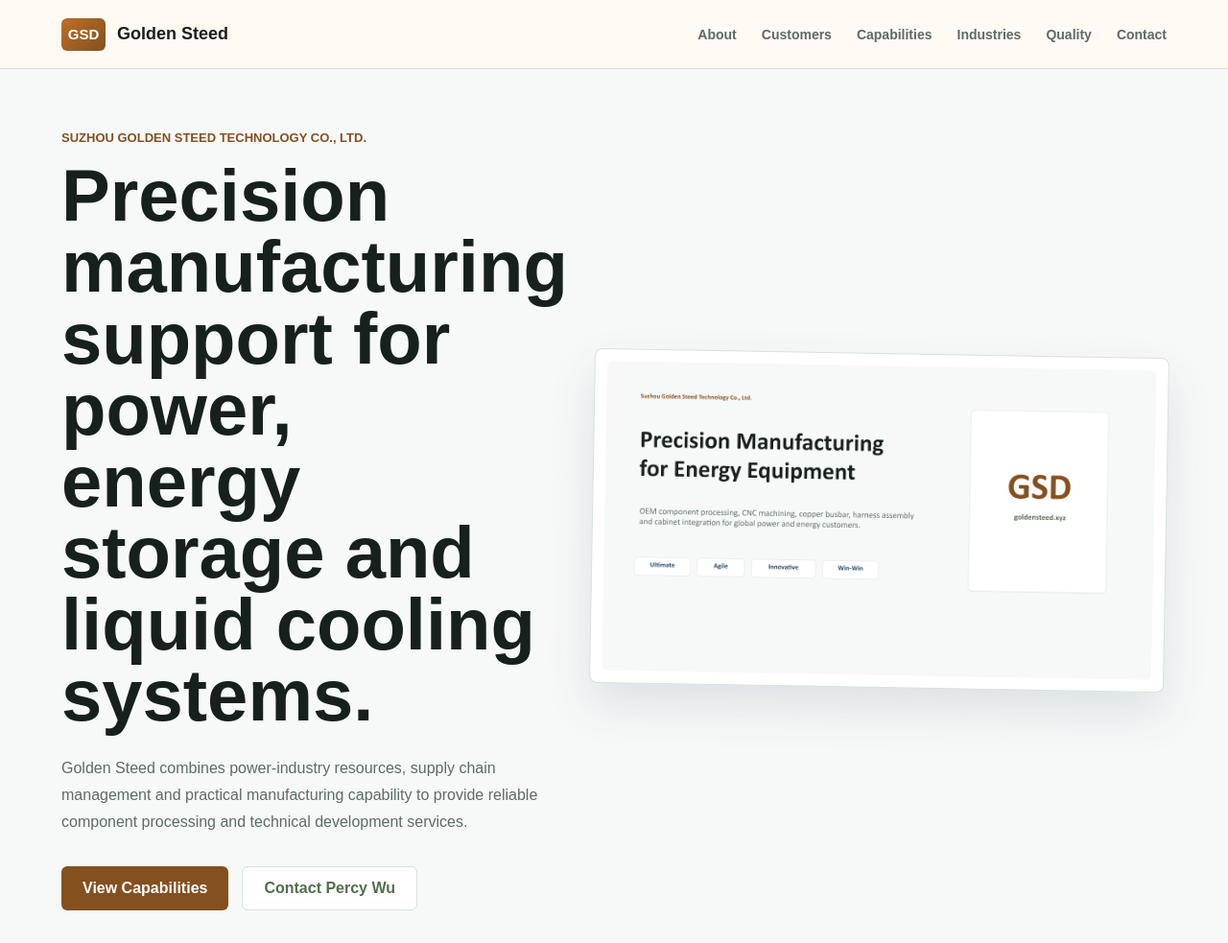
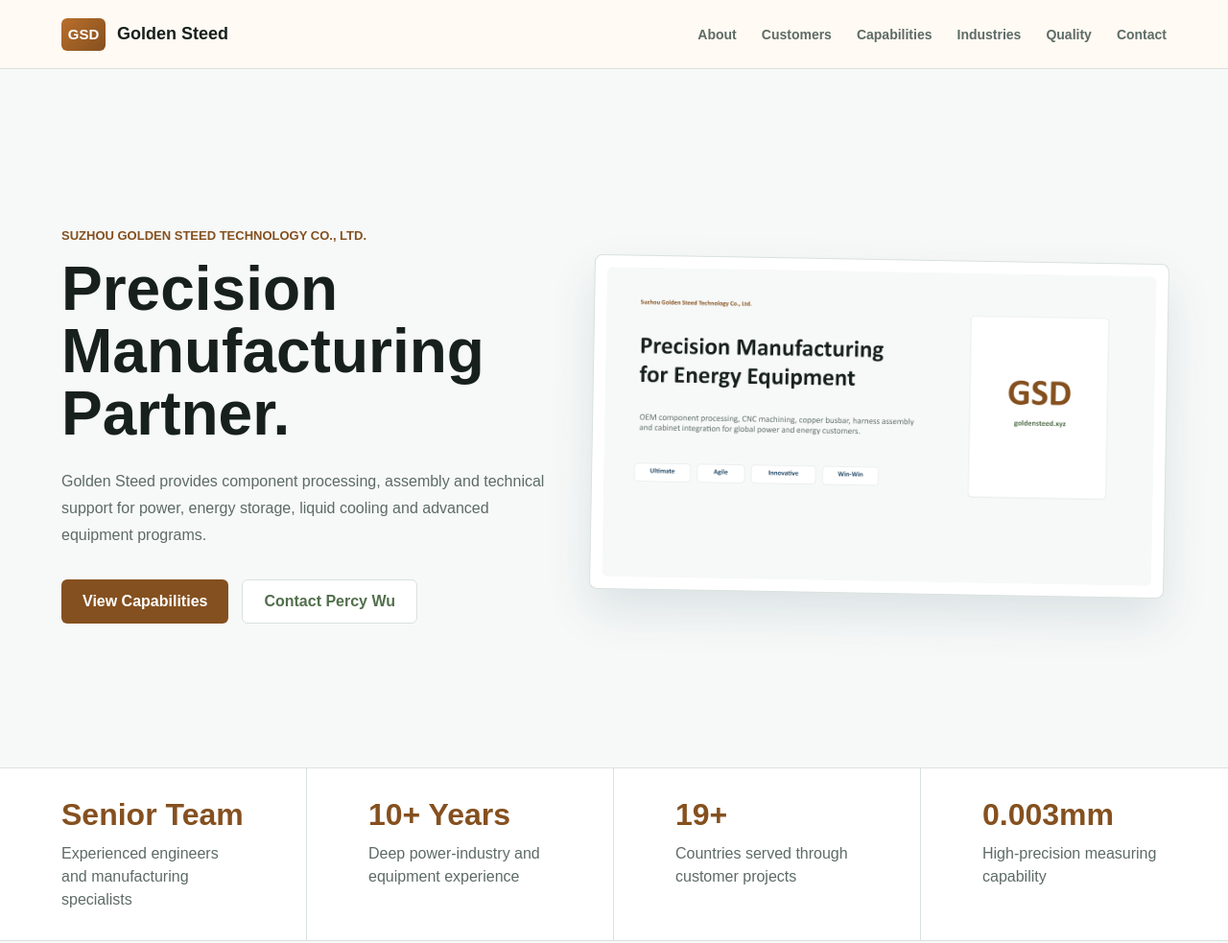
Before and after one commit to HUbHuuu/goldensteed.xyz, a plain HTML site: page index.html in a window 1280 px wide. Shown: the top 983 px of the page at 96% size. Drawn offline with Linux system fonts and the light colour scheme.

Commit message:
Simplify hero headline

```diff
--- a/index.html
+++ b/index.html
@@ -32,8 +32,8 @@
     <section class="hero">
         <div class="hero-copy">
             <p class="eyebrow">Suzhou Golden Steed Technology Co., Ltd.</p>
-            <h1>Precision manufacturing support for power, energy storage and liquid cooling systems.</h1>
-            <p class="hero-text">Golden Steed combines power-industry resources, supply chain management and practical manufacturing capability to provide reliable component processing and technical development services.</p>
+            <h1>Precision Manufacturing Partner.</h1>
+            <p class="hero-text">Golden Steed provides component processing, assembly and technical support for power, energy storage, liquid cooling and advanced equipment programs.</p>
             <div class="hero-actions">
                 <a class="button primary" href="#capabilities">View Capabilities</a>
                 <a class="button secondary" href="mailto:szqj@golden-steed.com.cn">Contact Percy Wu</a>
--- a/styles.css
+++ b/styles.css
@@ -140,8 +140,8 @@
 h1 {
     margin-bottom: 24px;
     color: var(--ink);
-    font-size: clamp(42px, 6vw, 76px);
-    line-height: 0.98;
+    font-size: clamp(40px, 5.1vw, 64px);
+    line-height: 1.02;
 }
 
 h2 {
@@ -642,7 +642,7 @@
     }
 
     h1 {
-        font-size: 42px;
+        font-size: 38px;
     }
 
     h2 {
```
